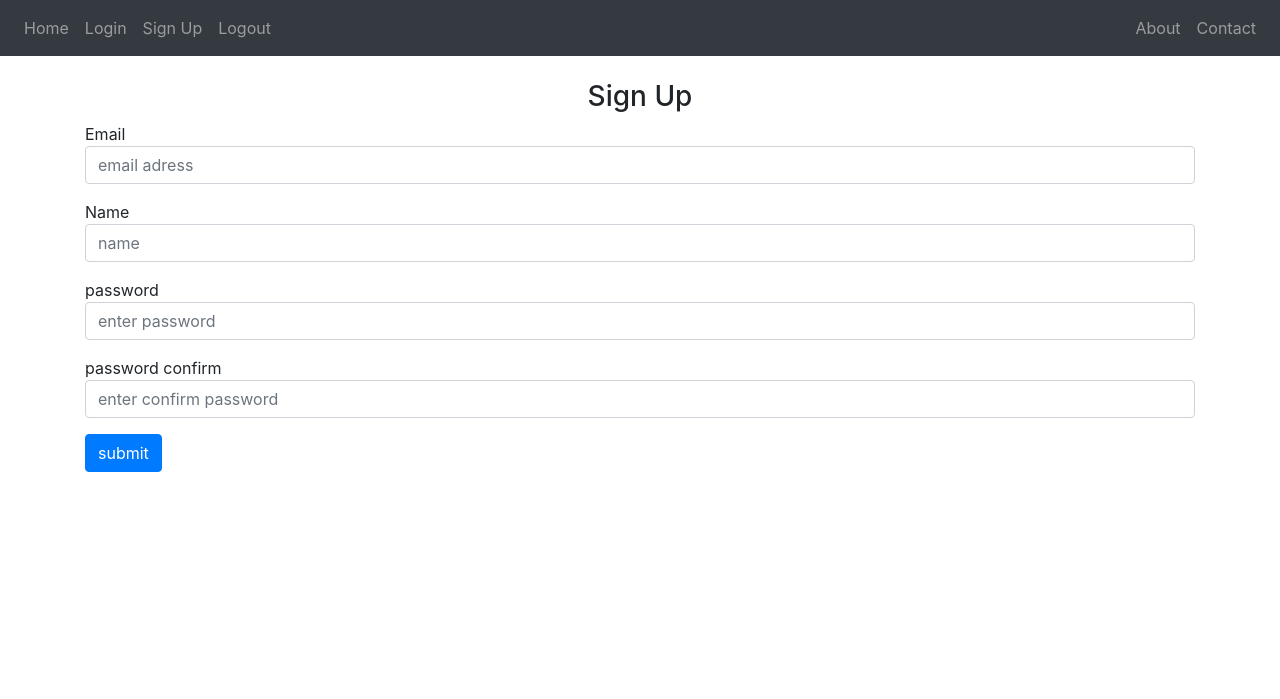
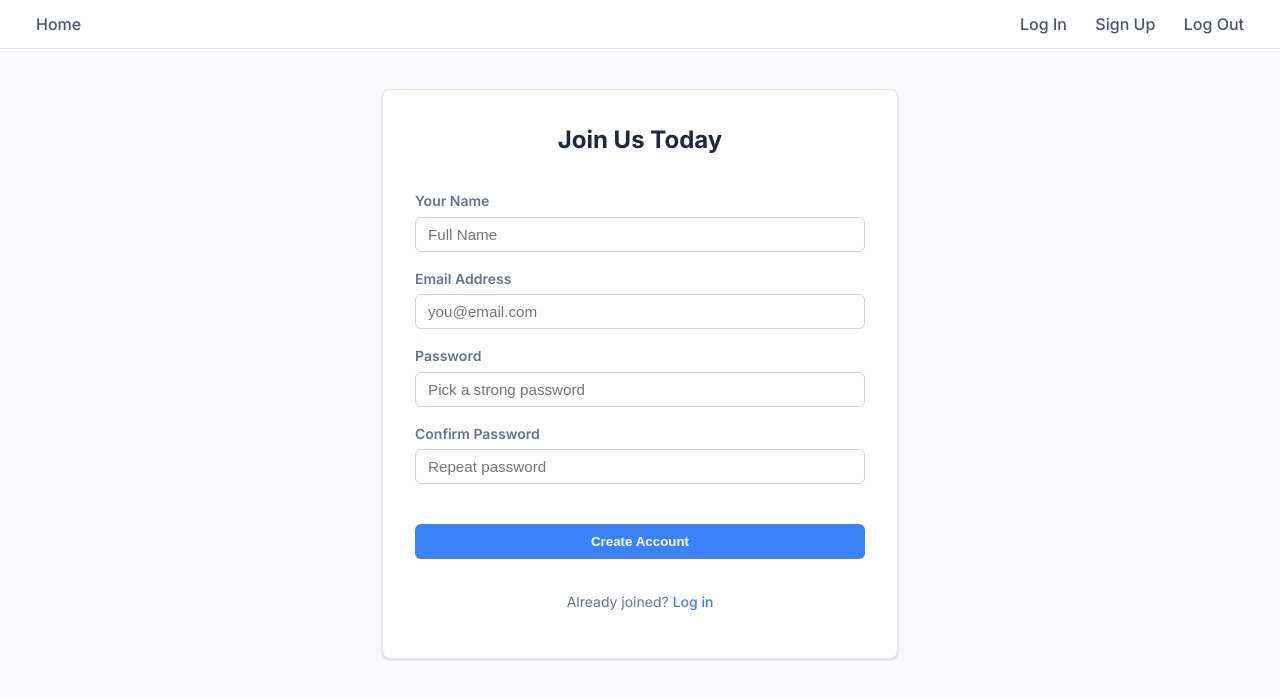
Before and after one commit to Manish-Datrik/Flask, a Flask app: page /sign-up in a window 1280 px wide. Shown: the top 699 px of the page. Run offline with Flask 3, Linux system fonts and the light colour scheme; some libraries are stand-ins or nearby versions.

Commit message:
last commit

```diff
--- /dev/null
+++ b/web/static/style.css
@@ -0,0 +1,94 @@
+body {
+    font-family: 'Inter', system-ui, -apple-system, sans-serif;
+    background-color: #f8fafc;
+    color: #334155;
+    margin: 0;
+    line-height: 1.5;
+}
+
+nav {
+    background-color: #ffffff;
+    border-bottom: 1px solid #e2e8f0;
+    padding: 0.75rem 1.5rem;
+    display: flex;
+    justify-content: space-between;
+    align-items: center;
+}
+
+.nav-left a, .nav-right a {
+    color: #475569;
+    text-decoration: none;
+    font-weight: 500;
+    padding: 0.5rem 0.75rem;
+    border-radius: 0.375rem;
+    transition: background-color 0.2s;
+}
+
+.nav-left a:hover, .nav-right a:hover {
+    background-color: #f1f5f9;
+}
+
+.container {
+    max-width: 800px;
+    margin: 2.5rem auto;
+    padding: 0 1rem;
+}
+
+.card {
+    background: #ffffff;
+    padding: 2rem;
+    border-radius: 0.5rem;
+    box-shadow: 0 1px 3px 0 rgba(0, 0, 0, 0.1), 0 1px 2px 0 rgba(0, 0, 0, 0.06);
+    border: 1px solid #e2e8f0;
+}
+
+h1, h2, h3 {
+    margin-top: 0;
+    color: #1e293b;
+}
+
+form {
+    display: flex;
+    flex-direction: column;
+    gap: 1rem;
+}
+
+.form-group {
+    display: flex;
+    flex-direction: column;
+    gap: 0.35rem;
+}
+
+label {
+    font-size: 0.875rem;
+    font-weight: 600;
+    color: #64748b;
+}
+
+.form-control {
+    padding: 0.5rem 0.75rem;
+    border: 1px solid #cbd5e1;
+    border-radius: 0.375rem;
+    font-size: 0.95rem;
+}
+
+.form-control:focus {
+    outline: none;
+    border-color: #3b82f6;
+    box-shadow: 0 0 0 2px rgba(59, 130, 246, 0.1);
+}
+
+button {
+    background-color: #3b82f6;
+    color: white;
+    padding: 0.625rem;
+    border: none;
+    border-radius: 0.375rem;
+    font-weight: 600;
+    cursor: pointer;
+    transition: background-color 0.2s;
+}
+
+button:hover {
+    background-color: #2563eb;
+}
--- a/web/templates/base.html
+++ b/web/templates/base.html
@@ -1,51 +1,30 @@
 <!DOCTYPE html>
 <html lang="en">
-
 <head>
   <meta charset="UTF-8">
   <meta name="viewport" content="width=device-width, initial-scale=1.0">
-  <link rel="stylesheet" href="https://stackpath.bootstrapcdn.com/bootstrap/4.4.1/css/bootstrap.min.css"
-    integrity="sha384-Vkoo8x4CGsO3+Hhxv8T/Q5PaXtkKtu6ug5TOeNV6gBiFeWPGFN9MuhOf23Q9Ifjh" crossorigin="anonymous" />
-  <link rel="stylesheet" href="https://stackpath.bootstrapcdn.com/font-awesome/4.7.0/css/font-awesome.min.css"
-    crossorigin="anonymous" />
-  <title>{% block title %}HOME{% endblock %}
-  </title>
+  <title>{% block title %}My App{% endblock %}</title>
+  <link rel="preconnect" href="https://fonts.googleapis.com">
+  <link rel="preconnect" href="https://fonts.gstatic.com" crossorigin>
+  <link href="https://fonts.googleapis.com/css2?family=Inter:wght@400;500;600;700&display=swap" rel="stylesheet">
+  <link rel="stylesheet" href="{{ url_for('static', filename='style.css') }}">
 </head>
+<body>
 
-<body>
-  <nav class="navbar navbar-expand-lg navbar-dark bg-dark">
-    <button class="navbar-toggler" type="button" data-toggle="collapse" data-target="#navbar">
-      <span class="navbar-toggler-icon"></span>
-    </button>
-    <div class="collapse navbar-collapse" id="navbar">
-      <div class="navbar-nav mr-auto">
-        <a class="nav-item nav-link" id="home" href="/">Home</a>
-        <a class="nav-item nav-link" id="login" href="/login">Login</a>
-        <a class="nav-item nav-link" id="signup" href="/sign-up">Sign Up</a>
-        <a class="nav-item nav-link" id="logout" href="/logout">Logout</a>
-      </div>
-      <ul class="navbar-nav">
-        <li class="nav-item">
-          <a class="nav-link" href="#">About</a>
-        </li>
-        <li class="nav-item">
-          <a class="nav-link" href="#">Contact</a>
-        </li>
-      </ul>
+  <nav>
+    <div class="nav-left">
+      <a href="/">Home</a>
+    </div>
+    <div class="nav-right">
+      <a href="/login">Log In</a>
+      <a href="/sign-up">Sign Up</a>
+      <a href="/logout">Log Out</a>
     </div>
   </nav>
 
-  <div class="container mt-4">
+  <div class="container">
     {% block content %}{% endblock %}
   </div>
 
-  <script src="https://code.jquery.com/jquery-3.2.1.slim.min.js"
-    integrity="sha384-KJ3o2DKtIkvYIK3UENzmM7KCkRr/rE9/Qpg6aAZGJwFDMVNA/GpGFF93hXpG5KkN" crossorigin="anonymous"></script>
-  <script src="https://cdnjs.cloudflare.com/ajax/libs/popper.js/1.12.9/umd/popper.min.js"
-    integrity="sha384-ApNbgh9B+Y1QKtv3Rn7W3mgPxhU9K/ScQsAP7hUibX39j7fakFPskvXusvfa0b4Q" crossorigin="anonymous"></script>
-  <script src="https://maxcdn.bootstrapcdn.com/bootstrap/4.0.0/js/bootstrap.min.js"
-    integrity="sha384-JZR6Spejh4U02d8jOt6vLEHfe/JQGiRRSQQxSfFWpi1MquVdAyjUar5+76PVCmYl" crossorigin="anonymous"></script>
-  <script type="text/javascript" src="{{ url_for('static', filename='index.js') }}"></script>
 </body>
-
 </html>
--- a/web/templates/sign_up.html
+++ b/web/templates/sign_up.html
@@ -1,44 +1,54 @@
-{%extends "base.html" %}
-{%block title %}Sign Up{%endblock%}
+{% extends "base.html" %}
+{% block title %}Create Account{% endblock %}
+
 {% block content %}
+<div class="card" style="max-width: 450px; margin: 0 auto;">
+    <h2 style="text-align: center; margin-bottom: 2rem;">Join Us Today</h2>
     <form method="post">
-    <h3 align="center">Sign Up</h3>
         <div class="form-group">
-        <labe for="email">Email</labe>
-        <input
-        type="text"
-        name="email"
-        id="email"
-        placeholder="email adress"
-        class="form-control">
-    </div>
-        <div class="form-group">
-        <labe for="name">Name</labe>
+            <label for="name">Your Name</label>
             <input
                 type="text"
                 name="name"
                 id="name"
-        placeholder="name"
-        class="form-control">
+                placeholder="Full Name"
+                class="form-control"
+                required>
         </div>
         <div class="form-group">
-        <labe for="password1">password</labe>
+            <label for="email">Email Address</label>
             <input
-        type="text"
-        name="passdword1"
-        id="passdword1"
-        placeholder="enter password"
-        class="form-control">
+                type="email"
+                name="email"
+                id="email"
+                placeholder="you@email.com"
+                class="form-control"
+                required>
         </div>
         <div class="form-group">
-        <labe for="passdword2">password confirm</labe>
+            <label for="pass1">Password</label>
             <input
-        type="text"
+                type="password"
+                name="passdword1"
+                id="pass1"
+                placeholder="Pick a strong password"
+                class="form-control"
+                required>
+        </div>
+        <div class="form-group">
+            <label for="pass2">Confirm Password</label>
+            <input
+                type="password"
                 name="passdword2"
-        id="passdword2"
-        placeholder="enter confirm password"
-        class="form-control">
+                id="pass2"
+                placeholder="Repeat password"
+                class="form-control"
+                required>
         </div>
-    <button type = "submit" class = "btn btn-primary">submit</button>
+        <button type="submit" style="margin-top: 1.5rem;">Create Account</button>
     </form>
+    <p style="text-align: center; margin-top: 2rem; color: #64748b; font-size: 0.875rem;">
+        Already joined? <a href="/login" style="color: #3b82f6; text-decoration: none; font-weight: 500;">Log in</a>
+    </p>
+</div>
 {% endblock %}
```
Also changed, not shown: web/templates/home.html (+14 -6 lines), web/templates/login.html (+20 -15 lines). Lines whose indentation alone changed are shown as unchanged.
